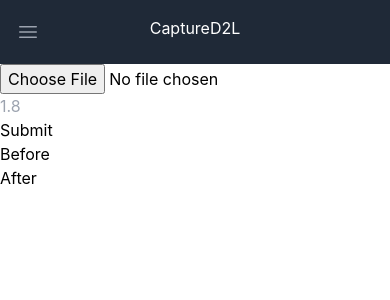
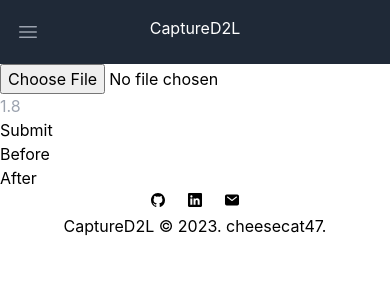
Before and after one commit to cheesecat47/CaptureD2L, a React (Vite) app: page / in a window 390 px wide. Shown: the top 300 px of the page. Built offline with nearby package versions, Linux system fonts and the light colour scheme; a web font is replaced by a local one.

Commit message:
Add footer

```diff
--- a/index.html
+++ b/index.html
@@ -4,9 +4,10 @@
     <meta charset="UTF-8" />
     <link rel="icon" href="/favicon.ico" />
     <meta name="viewport" content="width=device-width, initial-scale=1.0" />
-    <title>
-      CaptureD2L | Change the captured image from dark mode to light
-    </title>
+    <title>CaptureD2L | Change the captured image from dark mode to light</title>
+
+    <script type="module" src="https://unpkg.com/ionicons@7.1.0/dist/ionicons/ionicons.esm.js"></script>
+    <script nomodule src="https://unpkg.com/ionicons@7.1.0/dist/ionicons/ionicons.js"></script>
   </head>
   <body>
     <div id="root"></div>
--- a/src/App.tsx
+++ b/src/App.tsx
@@ -1,5 +1,6 @@
 import React, { useEffect, useState } from "react";
 import {Header} from "./components/header.tsx";
+import {Footer} from "./components/footer.tsx";
 
 // ----------------------------------------------------------------
 // import jimp: https://github.com/jimp-dev/jimp/issues/1091#issuecomment-1420811585
@@ -160,6 +161,7 @@
             <p>After</p>
           )}
         </div>
+        <Footer/>
       </div>
     </>
   );
--- /dev/null
+++ b/src/components/footer.tsx
@@ -0,0 +1,18 @@
+import React from 'react';
+
+export function Footer() {
+    return (
+        <>
+            <footer className="mx-auto sm:max-w-lg md:max-w-xl lg:max-w-3xl xl:max-w-5xl justify-center items-center text-center">
+                <div className="mx-auto w-24 columns-3">
+                    <div><a href="https://github.com/cheesecat47" target="_blank"><ion-icon name="logo-github"/></a></div>
+                    <div><a href="https://www.linkedin.com/in/steven-shin-638413192/" target="_blank"><ion-icon name="logo-linkedin"/></a></div>
+                    <div><a href="mailto:cheesecat47@gmail.com" target="_blank"><ion-icon name="mail"/></a></div>
+                </div>
+                <div>
+                    CaptureD2L © 2023. cheesecat47.
+                </div>
+            </footer>
+        </>
+    )
+}
```
